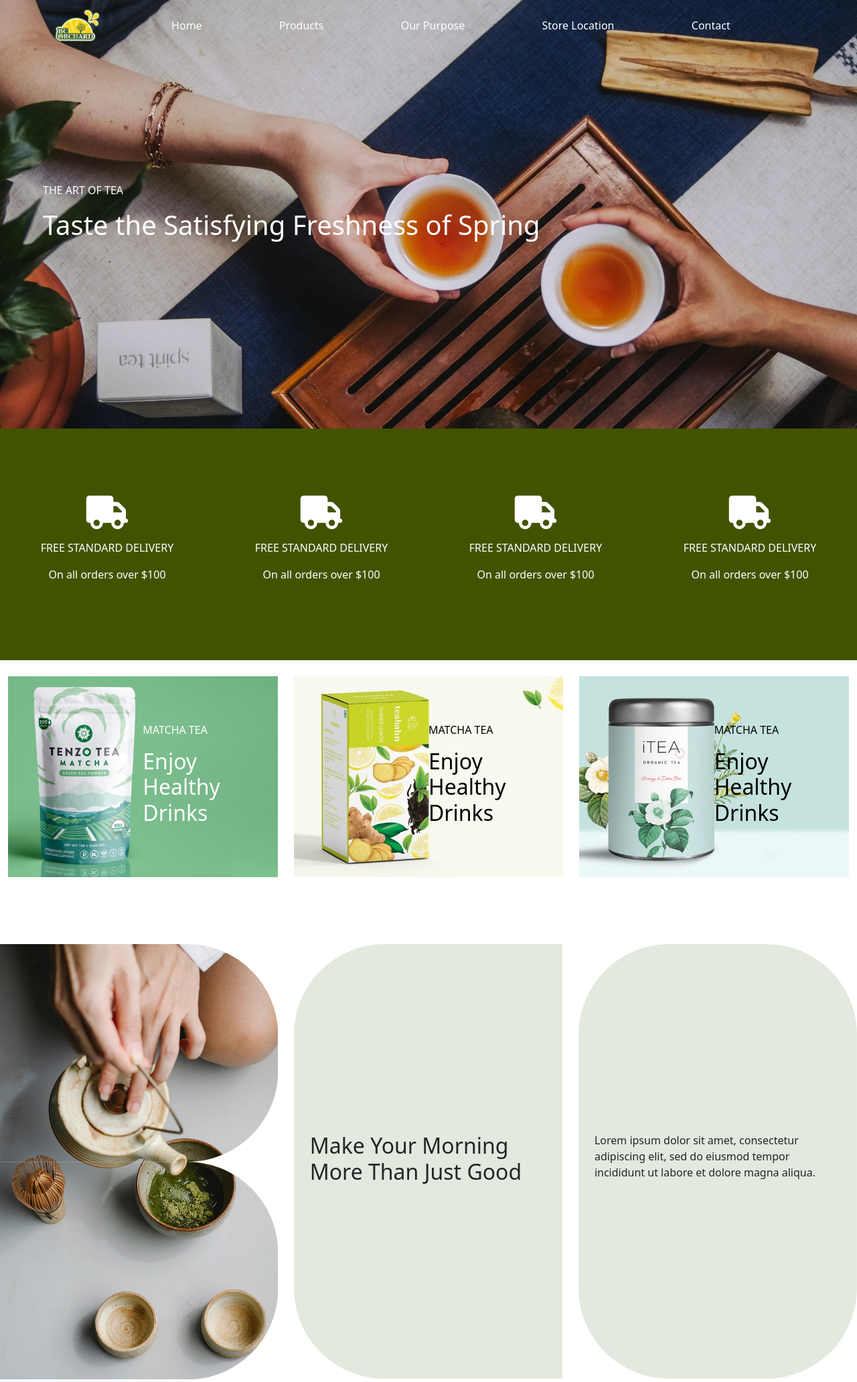
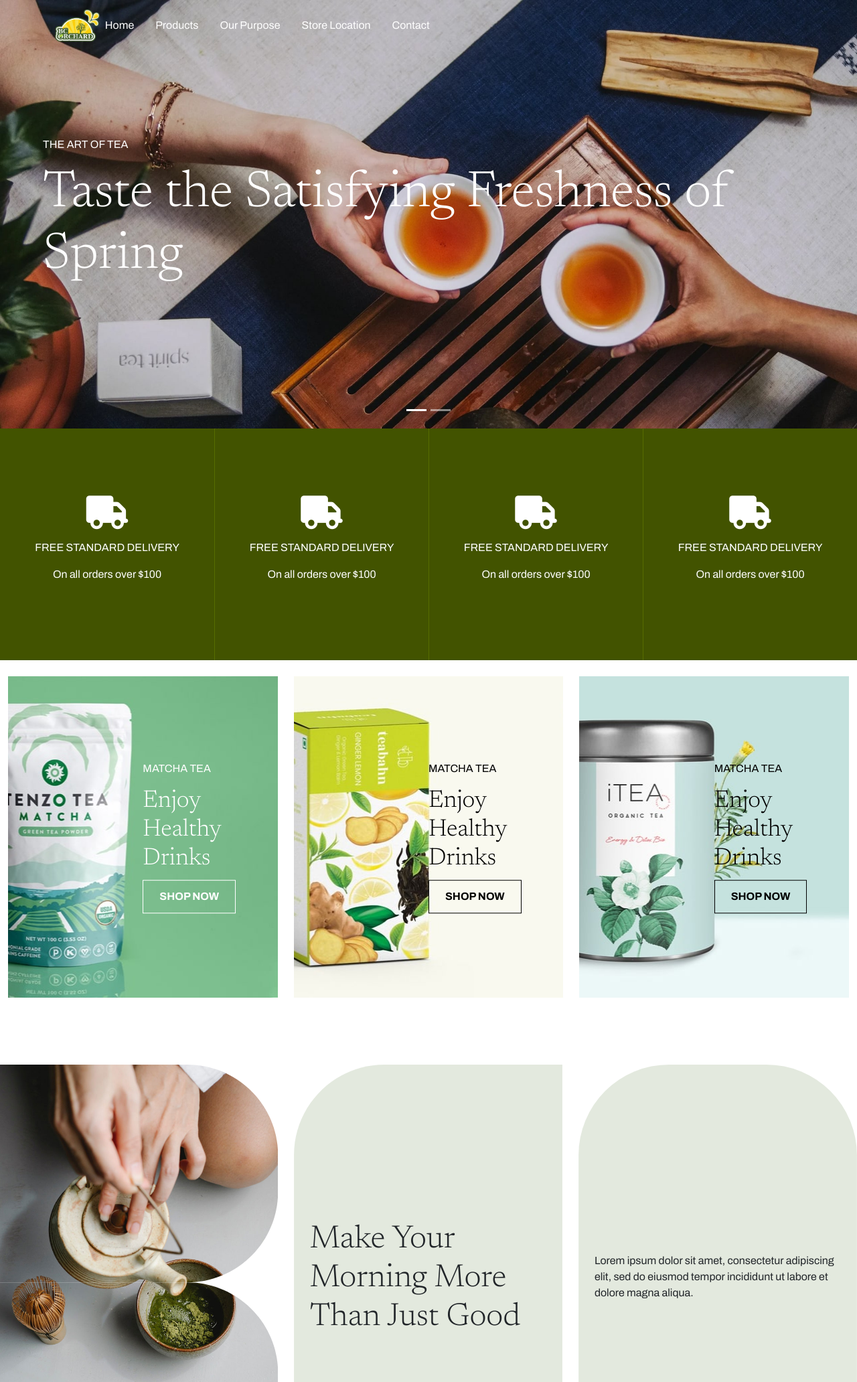
Before and after one commit to Intelli-Management-Group/OrchardBC, a PHP site: page / in a window 1280 px wide. Shown: the top 2064 px of the page at 67% size. Run offline with PHP 8.4, Linux system fonts and the light colour scheme; some libraries are stand-ins or nearby versions.

Commit message:
enhance styling and layout for home page; add custom fonts and improve button interactions

```diff
--- a/css/style.css
+++ b/css/style.css
@@ -1,3 +1,37 @@
+body {
+    font-family: 'Archivo';
+}
+
+h1 {
+    font-family: 'Newsreader';
+    font-size: clamp(4rem, 6vw, 5rem);
+    font-weight: 300;
+}
+
+h2 {
+    font-family: 'Newsreader';
+    font-size: clamp(2rem, 5vw, 3rem);
+    font-weight: 300;
+}
+
+h3 {
+    font-family: 'Newsreader';
+    font-size: clamp(1.75rem, 4vw, 2.25rem);
+    font-weight: 300;
+}
+
+h4 {
+    font-family: 'Newsreader';
+    font-size: clamp(1.25rem, 3.5vw, 1.5rem);
+    font-weight: 300;
+}
+
+h5 {
+    font-family: 'Newsreader';
+    font-size: clamp(1.125rem, 3vw, 1.25rem);
+    font-weight: 300;
+}
+
 .section-padding {
     padding: 100px 0;
 }
@@ -19,11 +53,11 @@
 }
 
 .home-slider {
-    background: url('../img/home/slider1.jpg') no-repeat center center/cover;
     width: 100%;
     aspect-ratio: 2 / 1;
+    background-size: cover;
+    background-position: center;
     position: relative;
-    margin-top: 0;
 }
 
 .slider-content {
@@ -55,13 +89,21 @@
     color: #a8cc3c;
 }
 
+.highlight-wrap {
+    border-left: 1px solid #566c00;
+}
+
+.row .col-lg-3:first-child .highlight-wrap {
+    border-left: none;
+}
+
 .product-card-1,
 .product-card-2,
 .product-card-3 {
     color: white;
     background: url('../img/home/product-1.jpg') no-repeat center center/cover;
     position: relative;
-    height: 300px;
+    height: 480px;
 }
 
 .product-card-2 {
@@ -130,12 +172,12 @@
     padding: 0 24px;
 }
 
-button {
+.button {
     position: relative;
     display: inline-block;
     padding: 0.75rem 1.5rem;
     border: 1px solid black;
-    background-color: white;
+    background-color: transparent;
     color: black;
     font-weight: bold;
     overflow: hidden;
@@ -144,7 +186,7 @@
     z-index: 1;
 }
 
-button::before {
+.button::before {
     content: "";
     position: absolute;
     top: 0;
@@ -156,12 +198,47 @@
     transition: width 0.4s ease;
 }
 
-button:hover::before {
+.button:hover::before {
     width: 100%;
 }
 
-button:hover {
+.button:hover {
     color: white;
+}
+
+.button-white {
+    color: white;
+    position: relative;
+    display: inline-block;
+    padding: 0.75rem 1.5rem;
+    border: 1px solid white;
+    background-color: transparent;
+    color: white;
+    font-weight: bold;
+    overflow: hidden;
+    transition: color 0.3s ease;
+    cursor: pointer;
+    z-index: 1;
+}
+
+.button-white::before {
+    content: "";
+    position: absolute;
+    top: 0;
+    left: 0;
+    width: 0%;
+    height: 100%;
+    background-color: white;
+    z-index: -1;
+    transition: width 0.4s ease;
+}
+
+.button-white:hover::before {
+    width: 100%;
+}
+
+.button-white:hover {
+    color: black;
 }
 
 .shop-wrap {
@@ -171,7 +248,8 @@
     justify-content: center;
     align-items: center;
     position: relative;
-    overflow: hidden; /* Optional: hides any image overflow */
+    overflow: hidden;
+    /* Optional: hides any image overflow */
 }
 
 .shop-wrap img {
@@ -187,7 +265,8 @@
     left: 0;
     width: 100%;
     height: 100%;
-    object-fit: cover; /* Optional: crops/adjusts image to fill */
+    object-fit: cover;
+    /* Optional: crops/adjusts image to fill */
     opacity: 0;
     transform: scale(0.9);
     transition: opacity 0.3s ease, transform 0.4s ease;
--- a/inc/header.php
+++ b/inc/header.php
@@ -19,8 +19,11 @@
     <base href="http://192.168.0.47/BCOrchard/">
     <link rel="stylesheet" href="css/style.css">
     <link rel="stylesheet" href="css/responsive.css">
-    <!-- <link rel="stylesheet" href="{{ asset('font/stylesheet.css') }}"> -->
     <link rel="stylesheet" href="https://cdnjs.cloudflare.com/ajax/libs/font-awesome/6.6.0/css/all.min.css">
+    <link rel="preconnect" href="https://fonts.googleapis.com">
+    <link rel="preconnect" href="https://fonts.gstatic.com" crossorigin>
+    <link href="https://fonts.googleapis.com/css2?family=Newsreader:ital,opsz,wght@0,6..72,200..800;1,6..72,200..800&display=swap" rel="stylesheet">
+    <link href="https://fonts.googleapis.com/css2?family=Archivo:ital,wght@0,100..900;1,100..900&display=swap" rel="stylesheet">
     <!-- <link rel="apple-touch-icon" sizes="180x180" href="{{ asset('img/Generic/favicon/apple-touch-icon.png') }}">
     <link rel="icon" type="image/png" sizes="32x32" href="{{ asset('img/Generic/favicon/favicon-32x32.png') }}">
     <link rel="icon" type="image/png" sizes="16x16" href="{{ asset('img/Generic/favicon/favicon-16X16.png') }}">
@@ -41,7 +44,7 @@
             </button>
             <!-- Navbar Content -->
             <div class="collapse navbar-collapse" id="navbarNav">
-                <ul class="navbar-nav d-flex justify-content-evenly w-100">
+                <ul class="navbar-nav d-flex justify-content-start w-100 gap-3">
                     <li class="nav-item"><a class="nav-link" href="index.php">Home</a></li>
                     <li class="nav-item"><a class="nav-link" href="#">Products</a></li>
                     <li class="nav-item"><a class="nav-link" href="#">Our Purpose</a></li>
--- a/index.php
+++ b/index.php
@@ -1,10 +1,33 @@
 <?php include 'inc/header.php'; ?>
 
 <body>
-    <div class="home-slider">
-        <div class="slider-content">
-            <p>THE ART OF TEA</p>
-            <h1>Taste the Satisfying Freshness of Spring</h1>
+    <div id="homeCarousel" class="carousel slide" data-bs-ride="carousel" data-bs-touch="true">
+        <!-- Dot indicators -->
+        <div class="carousel-indicators">
+            <button type="button" data-bs-target="#homeCarousel" data-bs-slide-to="0" class="active" aria-current="true" aria-label="Slide 1"></button>
+            <button type="button" data-bs-target="#homeCarousel" data-bs-slide-to="1" aria-label="Slide 2"></button>
+        </div>
+
+        <div class="carousel-inner">
+            <!-- Slide 1 -->
+            <div class="carousel-item active">
+                <div class="home-slider" style="background-image: url('img/home/slider1.jpg');">
+                    <div class="slider-content">
+                        <p>THE ART OF TEA</p>
+                        <h1>Taste the Satisfying Freshness of Spring</h1>
+                    </div>
+                </div>
+            </div>
+
+            <!-- Slide 2 -->
+            <div class="carousel-item">
+                <div class="home-slider" style="background-image: url('img/home/slider2.jpg');">
+                    <div class="slider-content">
+                        <p>THE JOY OF BREWING</p>
+                        <h1>Discover Your Favorite Blend Today</h1>
+                    </div>
+                </div>
+            </div>
         </div>
     </div>
 
@@ -50,7 +73,8 @@
                 <div class="product-card-1">
                     <div class="product-card-content">
                         <p>MATCHA TEA</p>
-                        <h2>Enjoy Healthy Drinks</h2>
+                        <h3>Enjoy Healthy Drinks</h3>
+                        <button class="button-white">SHOP NOW</button>
                     </div>
                 </div>
             </div>
@@ -59,7 +83,8 @@
                 <div class="product-card-2">
                     <div class="product-card-content">
                         <p>MATCHA TEA</p>
-                        <h2>Enjoy Healthy Drinks</h2>
+                        <h3>Enjoy Healthy Drinks</h3>
+                        <button class="button">SHOP NOW</button>
                     </div>
                 </div>
             </div>
@@ -68,7 +93,8 @@
                 <div class="product-card-3">
                     <div class="product-card-content">
                         <p>MATCHA TEA</p>
-                        <h2>Enjoy Healthy Drinks</h2>
+                        <h3>Enjoy Healthy Drinks</h3>
+                        <button class="button">SHOP NOW</button>
                     </div>
                 </div>
             </div>
@@ -96,7 +122,7 @@
                     <p>SHOP OUR TEA</p>
                     <h2>Featured Products</h2>
                     <p>Would you like to spoil your loved one with something special?</p>
-                    <button>VIEW MORE PRODUCTS</button>
+                    <button class="button">VIEW MORE PRODUCTS</button>
                 </div>
             </div>
 
```
